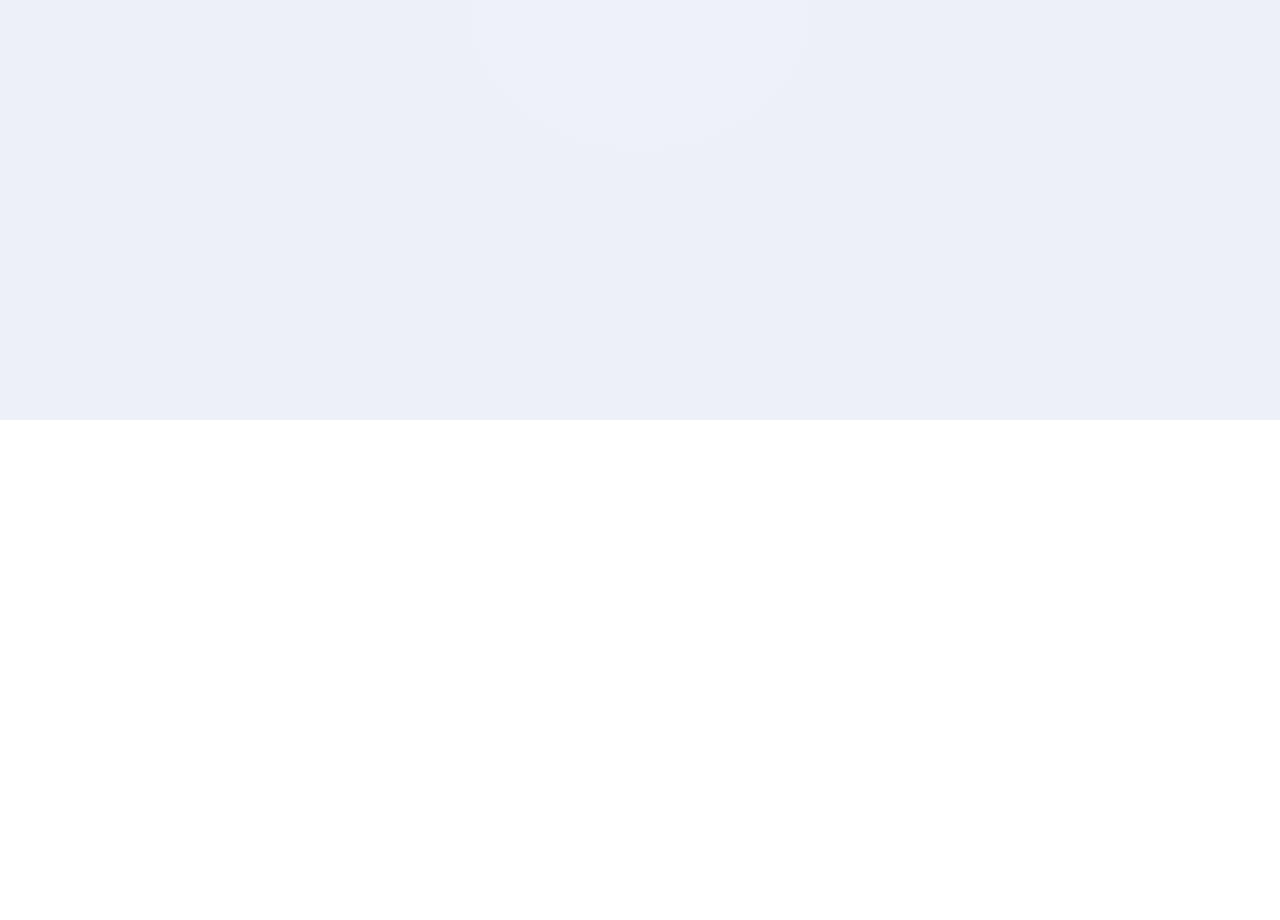
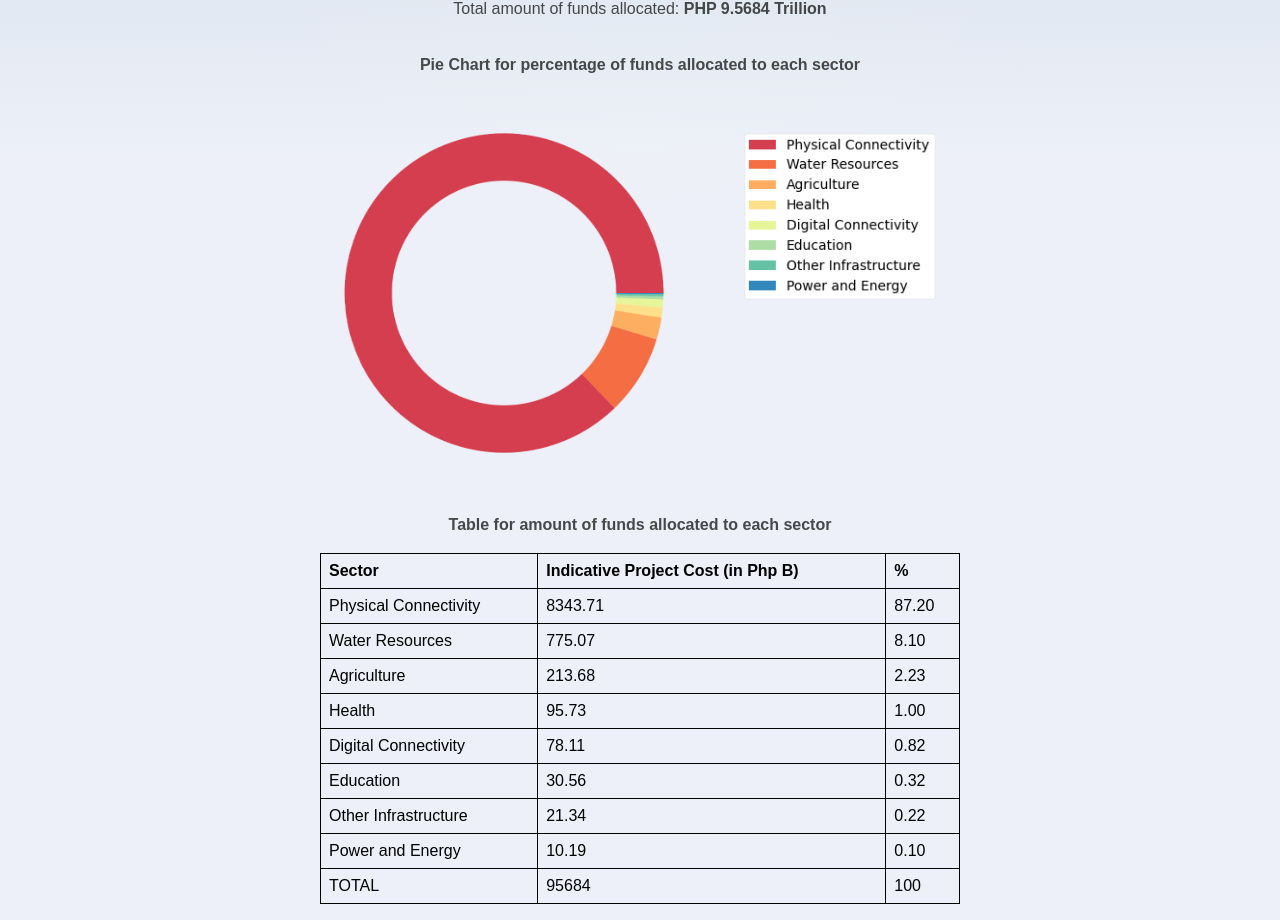
Before and after one commit to dddelacruz/cs132-2425b-grp14, a SvelteKit app: page /Graphs in a window 1280 px wide. Shown: the part 380-1300 px from the top of the page. Before the commit the page ends 800 px from the top, so only its background shows below. Built offline with nearby package versions, Linux system fonts and the light colour scheme.

Commit message:
feat: added [ie chart for r1

```diff
--- a/src/routes/Graphs/+page.svelte
+++ b/src/routes/Graphs/+page.svelte
@@ -1,4 +1,6 @@
 <script>
+	import pie_legend from '$lib/assets/pie_legend.png';
+	import pie from '$lib/assets/pie.png';
 </script>
 
 <svelte:head>
@@ -9,10 +11,82 @@
 <section>
 	<h1>Exploratory Data Analysis</h1>
 </section>
+
 <hr>
 
 <section>
+	<h2>Project Graphs</h2>
 
+	<h3>1. How are project funds allocated towards sustainability?</h3>
+	<p>Total amount of funds allocated: <b>PHP 9.5684 Trillion</b></p>
+
+	<div>
+		<p><b>Pie Chart for percentage of funds allocated to each sector</b></p>
+		<div class="row">
+			<div class="column">
+				<img alt="Pie Chart per Sector" src={pie} style="height:25vw"/>
+			</div>
+			<div class="column">
+				<img alt="Pie Chart Legend" src={pie_legend} style="width:15vw"/>
+			</div>
+		</div>
+	</div>
+
+	<div>
+		<p><b>Table for amount of funds allocated to each sector</b></p>
+		<table>
+			<tr>
+				  <th>Sector</th>
+				  <th>Indicative Project Cost (in Php B)</th>
+				  <th>%</th>
+			</tr>
+			<tr>
+				<td>Physical Connectivity</td>
+				<td>8343.71</td>
+				<td>87.20</td>
+			</tr>
+			<tr>
+				<td>Water Resources</td>
+				<td>775.07</td>
+				<td>8.10</td>
+			</tr>
+			<tr>
+				<td>Agriculture</td>
+				<td>213.68</td>
+				<td>2.23</td>
+			</tr>
+			<tr>
+				<td>Health</td>
+				<td>95.73</td>
+				<td>1.00</td>
+			</tr>
+			<tr>
+				<td>Digital Connectivity</td>
+				<td>78.11</td>
+				<td>0.82</td>
+			</tr>
+			<tr>
+				<td>Education</td>
+				<td>30.56</td>
+				<td>0.32</td>
+			</tr>
+			<tr>
+				<td>Other Infrastructure</td>
+				<td>21.34</td>
+				<td>0.22</td>
+			</tr>
+			<tr>
+				<td>Power and Energy</td>
+				<td>10.19</td>
+				<td>0.10</td>
+			</tr>
+			<tr>
+				<td>TOTAL</td>
+				<td>95684</td>
+				<td>100</td>
+			</tr>
+		</table>
+	</div>
 </section>
 
 <style>
@@ -27,4 +101,24 @@
 	h1 {
 		width: 100%;
 	}
+
+	.row {
+  		display: flex;
+	}
+
+	.column {
+		flex: 33.33%;
+		padding: 5vh;
+	}
+
+	table {
+	border-collapse: collapse;
+	width: 50vw;
+	}
+
+	td, th {
+	border: 1px solid #000000;
+	text-align: left;
+	padding: 8px;
+	}
 </style>
```
Also changed, not shown: src/lib/assets/pie.png (added), src/lib/assets/pie_legend.png (added).
